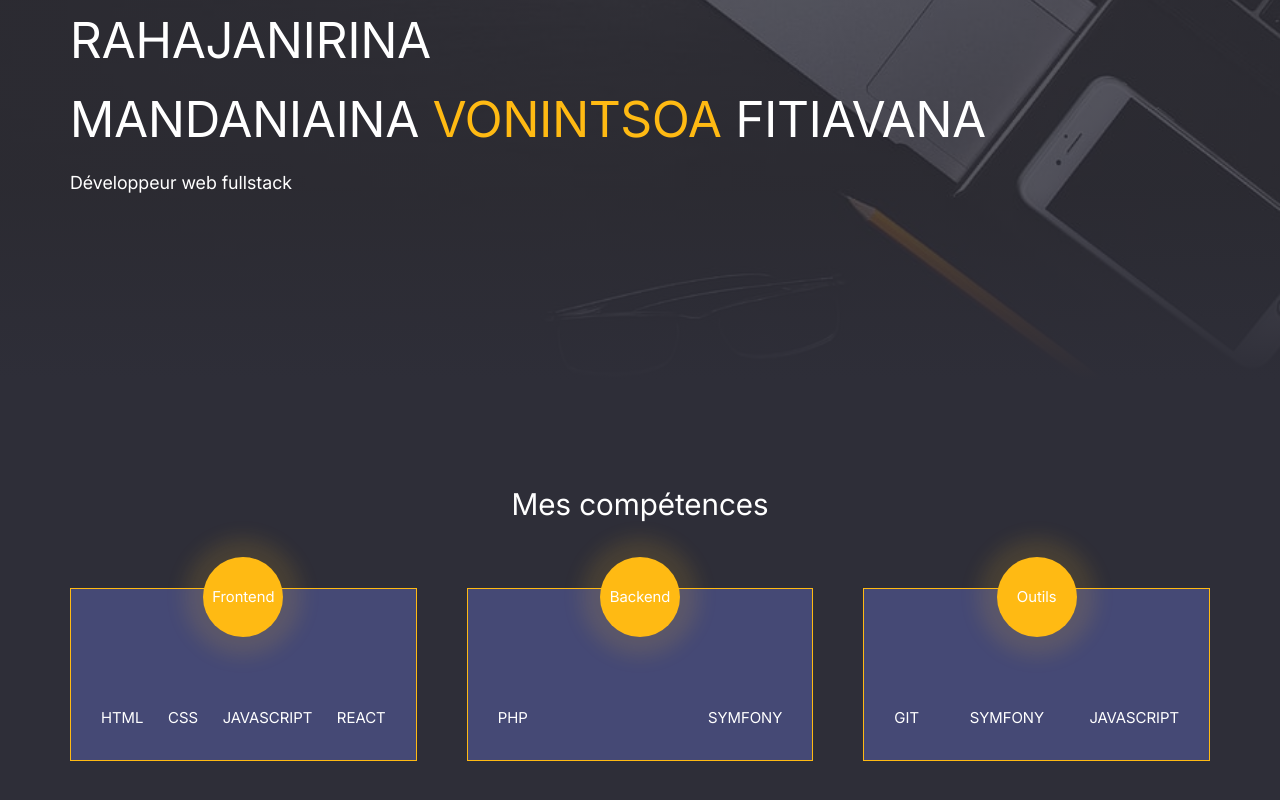
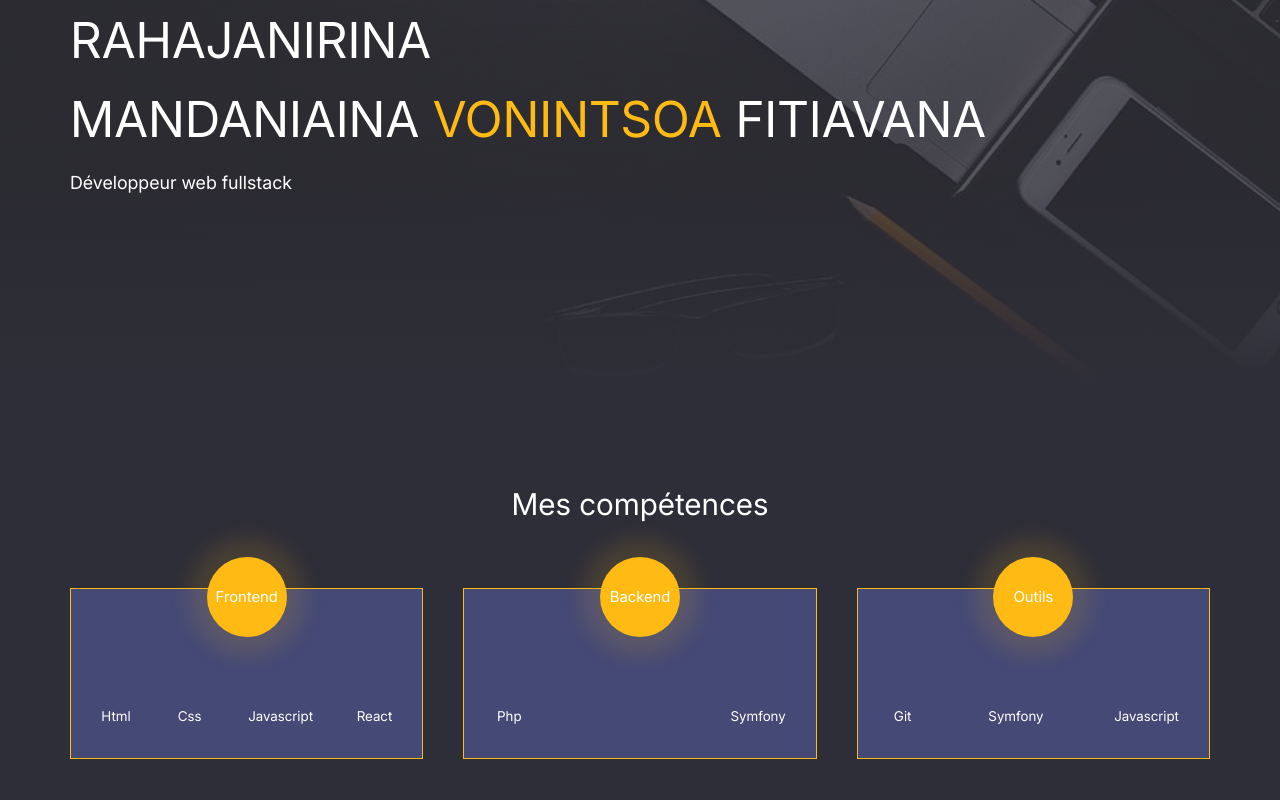
Before and after one commit to manda07tsou/portfolio, a React (Vite) app: page / in a window 1280 px wide. Shown: the part 254-1054 px from the top of the page. Built offline with nearby package versions, Linux system fonts and the light colour scheme.

Commit message:
fix: observation SkillCard

```diff
--- a/src/assets/styles/_observerAnimation.scss
+++ b/src/assets/styles/_observerAnimation.scss
@@ -18,16 +18,3 @@
 .rotate-in{
    transform: rotateY(0);
 }
-
-
-.text-in-view{
-   animation: textAnimation .3s ease-in-out;
-}
-
-@keyframes textAnimation {
-   from{
-   }
-
-   to{
-   }
-}
--- a/src/assets/styles/_skills.scss
+++ b/src/assets/styles/_skills.scss
@@ -1,9 +1,27 @@
 .skill__grid{
    display: grid;
    grid-template-columns: repeat(auto-fill, minmax(300px, 1fr));
-   gap: 50px;
+   column-gap: 40px;
+   row-gap: 60px;
 }
 
+.skill__item{
+   display: flex;
+   flex-direction: column;
+   align-items: center;
+   gap: .5em;
+
+   .skill__item-title{
+      font-size: .9em;
+   }
+
+   .icon{
+      background-color: transparent;
+      color: var(--primary);
+      width:2em;
+      height: 2em;
+   }
+}
 
 .skill__tree{
    display: flex;
@@ -36,25 +54,6 @@
       border-radius: 5px;
       width: 100%;
    }
-
-   .skill__item{
-      display: flex;
-      flex-direction: column;
-      align-items: center;
-      gap: .5em;
-
-      .skill__item-title{
-         font-size: .9em;
-      }
-
-      .icon{
-         background-color: transparent;
-         color: var(--primary);
-         width:2em;
-         height: 2em;
-      }
-   }
-
 }
 
 .skill__card{
@@ -70,6 +69,7 @@
       background-color: var(--primary);
       height: 80px;
       width: 80px;
+      font-weight: bold;
       border-radius: 50%;
       display: flex;
       align-items: center;
--- a/src/skillsData.json
+++ b/src/skillsData.json
@@ -2,51 +2,51 @@
    "frontend":[
       {
          "id":1,
-         "title": "HTML",
+         "title": "Html",
          "icon": "icon-html"
       },
       {
          "id":2,
-         "title":"CSS",
+         "title":"Css",
          "icon": "icon-css"
       },
       {
          "id":5,
-         "title":"JAVASCRIPT",
+         "title":"Javascript",
          "icon": "icon-javascript"
       },
       {
          "id":6,
-         "title":"REACT",
+         "title":"React",
          "icon": "icon-react"
       }
    ],
    "backend":[
       {
          "id":3,
-         "title":"PHP",
+         "title":"Php",
          "icon": "icon-php"
       },
       {
          "id":4,
-         "title":"SYMFONY",
+         "title":"Symfony",
          "icon": "icon-symfony"
       }
    ],
    "outils":[
       {
          "id":3,
-         "title":"GIT",
+         "title":"Git",
          "icon": "icon-git"
       },
       {
          "id":4,
-         "title":"SYMFONY",
+         "title":"Symfony",
          "icon": "icon-symfony"
       },
       {
          "id":5,
-         "title":"JAVASCRIPT",
+         "title":"Javascript",
          "icon": "icon-javascript"
       }
    ]
--- a/src/templates/Skills.tsx
+++ b/src/templates/Skills.tsx
@@ -57,9 +57,12 @@ export function SkillTree(){
    )
 }
 
-export function SkillCardItem({title, skills}){
+export function SkillCardItem({title, skills, delay}){
+   const  { ref , inView }  =  useInView (observerOptions);
+   const observerClass = inView ? "in":""
+
    return (
-      <div className="skill__card">
+      <div ref={ref} className={`skill__card fade ${observerClass}`} style={{transitionDelay: delay}}>
          <div className="skill__card-title">{title}</div>
          <div className="skill__card-body">
             {skills?.map(skill => (
@@ -74,19 +77,12 @@ export function SkillCardItem({title, skills}){
 }
 
 export function SkillCard(){
-   const  { ref , inView }  =  useInView (observerOptions);
-   const observerClass = inView ? "in":""
+
    return (
       <div className="skill__grid">
-            <div ref={ref} className={`fade ${observerClass}`}>
-               {skills?.frontend && <SkillCardItem title="Frontend" skills={skills?.frontend}/>}
-            </div>
-            <div ref={ref} className={`fade ${observerClass}`} style={{transitionDelay: '.1s'}}>
-               {skills?.frontend && <SkillCardItem title="Backend" skills={skills?.backend}/>}
-            </div>
-            <div ref={ref} className={`fade ${observerClass}`}  style={{transitionDelay: '.2s'}}>
-               {skills?.frontend && <SkillCardItem title="Outils" skills={skills?.outils}/>}
-            </div>
+         {skills?.frontend && <SkillCardItem title="Frontend" skills={skills?.frontend} delay="0s"/>}
+         {skills?.frontend && <SkillCardItem title="Backend" skills={skills?.backend} delay=".1s"/>}
+         {skills?.frontend && <SkillCardItem title="Outils" skills={skills?.outils} delay=".2s"/>}
       </div>
    )
 }
```
